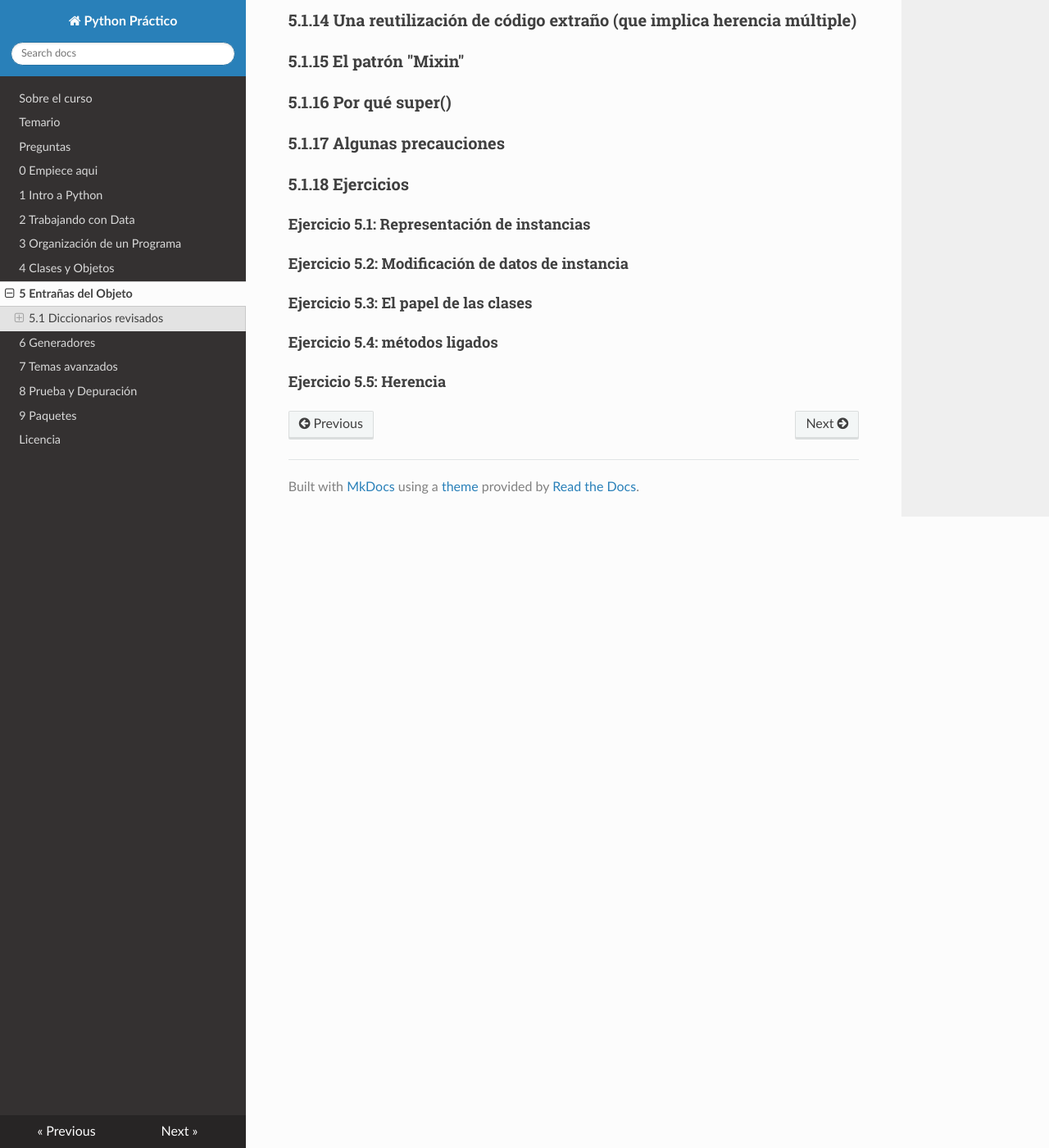
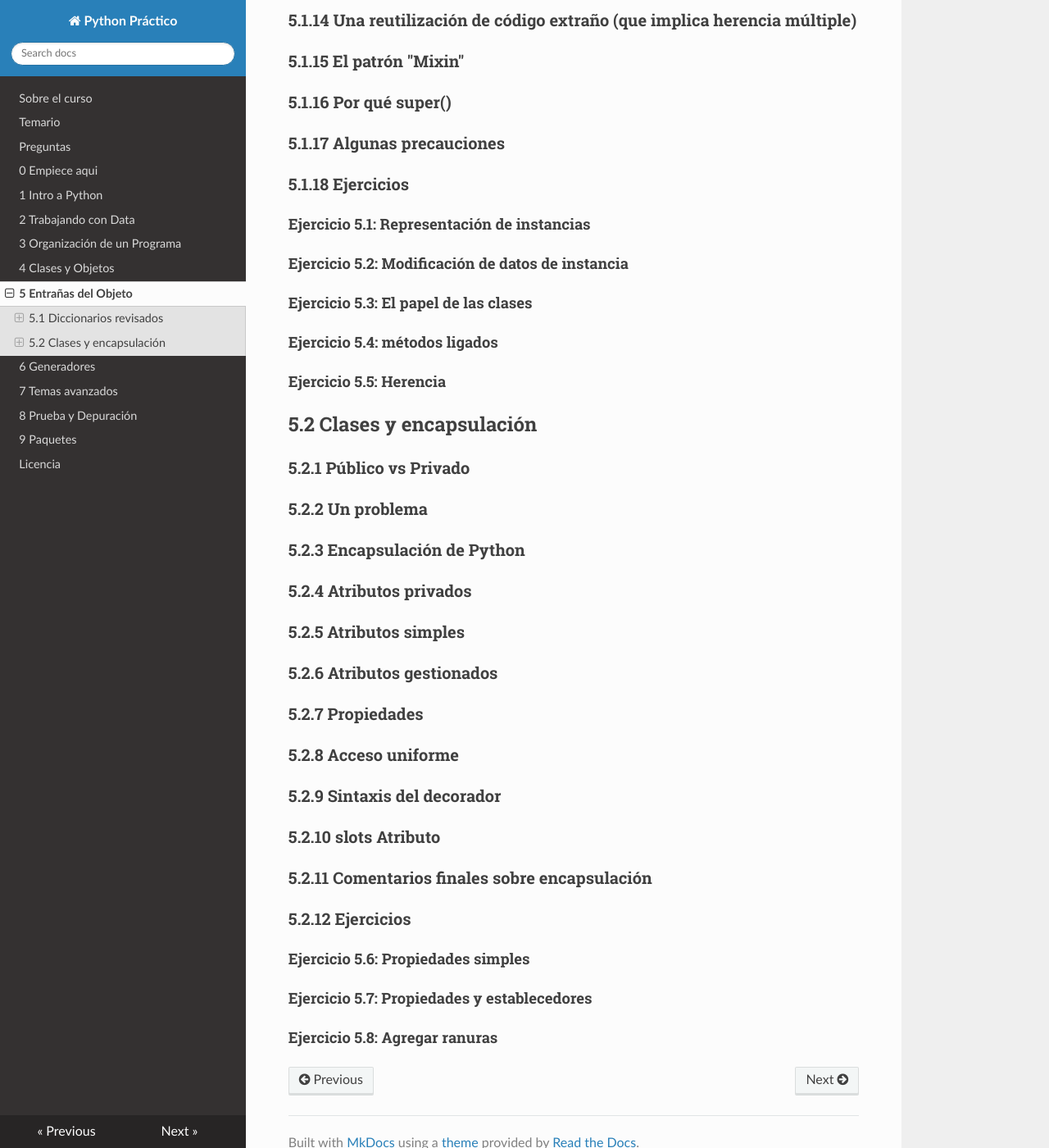
Before and after one commit to pythonpanama/pythonpractico_ssg, an MkDocs documentation site: the page built from docs/5.md, in a window 1280 px wide and 1400 px high, scrolled down 1023 px. Shown: the whole window at 82% size. Built offline with MkDocs 1.6.1, drawn with Linux system fonts in a browser that asks for light colours; nearby versions of some CDN libraries; some of the changed text lies outside the part shown.

Commit message:
titulos 5.2

```diff
--- a/docs/5.md
+++ b/docs/5.md
@@ -1,4 +1,4 @@
-# Funcionamiento interno del objeto Python
+# 5. Funcionamiento interno del objeto Python
 
 En esta sección aprenderemos sobre el funcionamiento interno de los objetos en Python. Algunos programadores con experiencia en otros lenguajes de programación a menudo encuentran que la noción de clases en Python carece de ciertas características. Por ejemplo, no existe la noción de control de accesso (e.g. privado, protegido), el argumento self lo encuentran extraño, y trabajar con objetos se siente como una actividad con mucho libertinaje. Conoceremos como todo funciona y algunos patrones comunes para la encapsulación interna de objetos.
 
@@ -27,3 +27,20 @@ En esta sección aprenderemos sobre el funcionamiento interno de los objetos en
 #### Ejercicio 5.3: El papel de las clases
 #### Ejercicio 5.4: métodos ligados
 #### Ejercicio 5.5: Herencia
+
+## 5.2 Clases y encapsulación
+### 5.2.1 Público vs Privado
+### 5.2.2 Un problema
+### 5.2.3 Encapsulación de Python
+### 5.2.4 Atributos privados
+### 5.2.5 Atributos simples
+### 5.2.6 Atributos gestionados
+### 5.2.7 Propiedades
+### 5.2.8 Acceso uniforme
+### 5.2.9 Sintaxis del decorador
+### 5.2.10 __slots__ Atributo
+### 5.2.11 Comentarios finales sobre encapsulación
+### 5.2.12 Ejercicios
+#### Ejercicio 5.6: Propiedades simples
+#### Ejercicio 5.7: Propiedades y establecedores
+#### Ejercicio 5.8: Agregar ranuras
```
